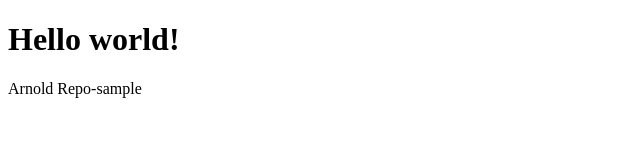
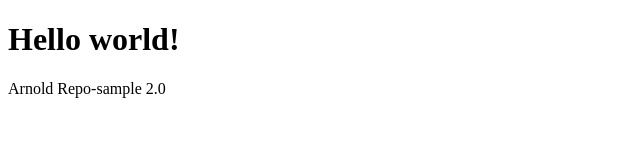
Before and after one commit to ArnoldE09/arnoldgitTutorials, a plain HTML site: page index.html in a window 1280 px wide. Shown: the full height of the page, 0-640 px from the left. Drawn offline with Linux system fonts and the light colour scheme.

Commit message:
'sampleUpdate'

```diff
--- a/index.html
+++ b/index.html
@@ -6,7 +6,7 @@
 <body>
 
 <h1>Hello world!</h1>
-<p>Arnold Repo-sample</p>
+<p>Arnold Repo-sample 2.0</p>
 
 </body>
 </html>
```
